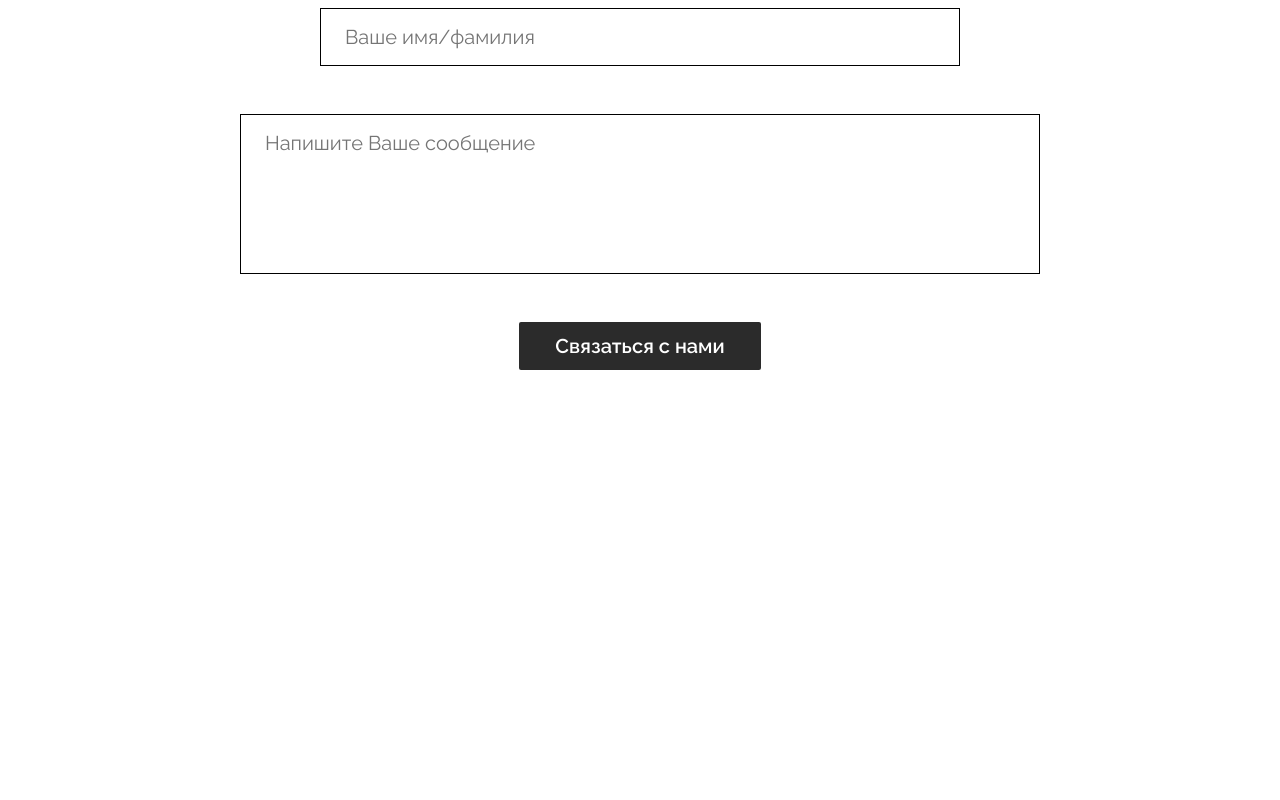
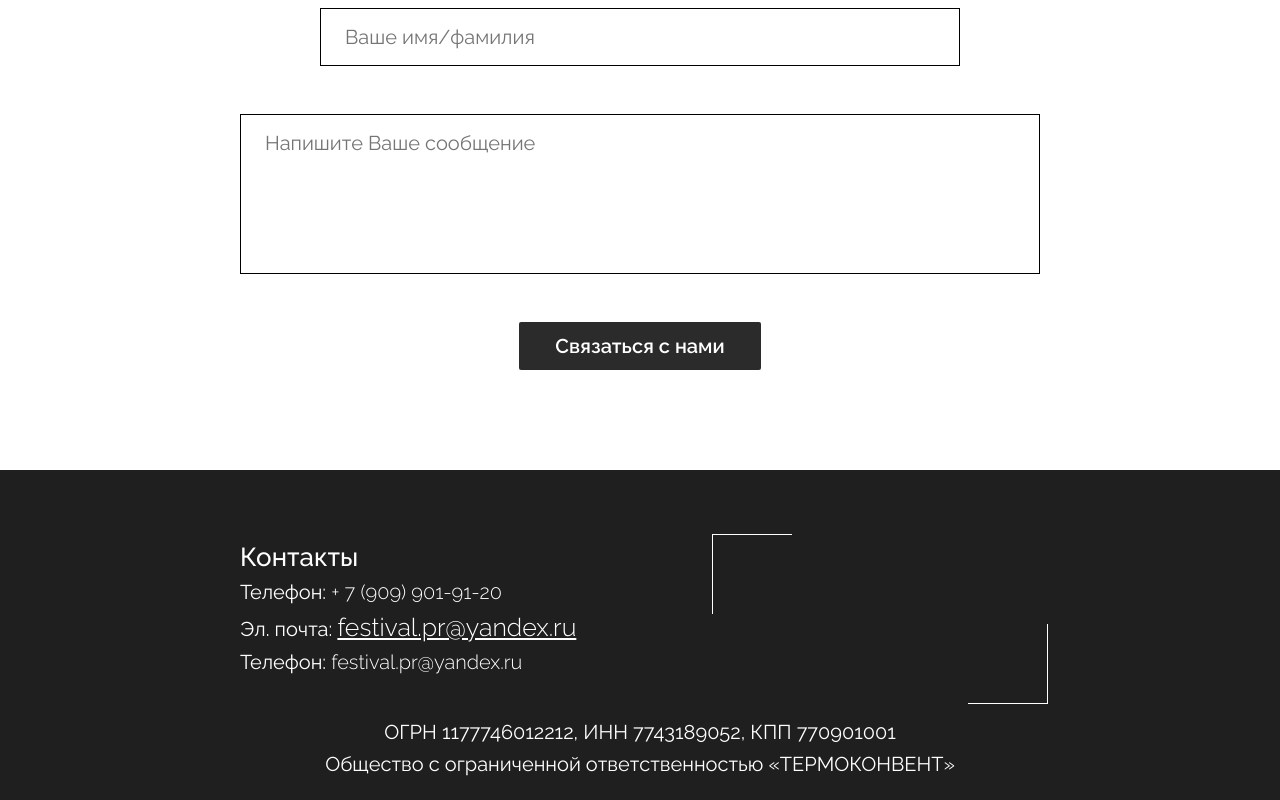
Before and after one commit to dapzer/trk, a plain HTML site: page index.html in a window 1280 px wide. Shown: the part 2754-3554 px from the top of the page. Before the commit the page ends 3224 px from the top, so only its background shows below. Drawn offline with Linux system fonts and the light colour scheme; a web font is replaced by a local one.

Commit message:
feat: add footer

```diff
--- a/css/main.css
+++ b/css/main.css
@@ -10,6 +10,7 @@
 @import './sections/about.css';
 @import './sections/services.css';
 @import './sections/contactUs.css';
+@import './sections/footer.css';
 
 
 /*Layout*/
@@ -22,11 +23,11 @@ body {
   display: flex;
   flex-direction: column;
   min-height: 100%;
-  padding-bottom: 100px;
 }
 
 main {
   flex: 1 1 auto;
+  margin-bottom: 100px;
 }
 
 /* Плавный скролл */
--- /dev/null
+++ b/css/sections/footer.css
@@ -0,0 +1,88 @@
+.footer {
+  background-color: var(--c-primary);
+}
+
+.footer h4,
+.footer p {
+  color: var(--c-secondary);
+
+}
+
+.footer .container {
+  max-width: calc(800px + calc(var(--s-indent) * 2));;
+  padding-top: 72px;
+  padding-bottom: 24px;
+}
+
+.footer__content {
+  display: flex;
+  justify-content: space-between;
+  gap: 70px;
+  padding-bottom: 24px;
+  flex-wrap: wrap;
+
+  /*align-items: center;*/
+}
+
+.footer__contacts {
+  display: flex;
+  flex-direction: column;
+  gap: 8px;
+}
+
+.footer__contacts .list {
+  list-style-type: none;
+  gap: 8px;
+  color: var(--c-secondary);
+}
+
+.footer__contacts a,
+.footer__contacts span {
+  color: var(--c-secondary);
+  font-weight: var(--fw-light);
+}
+
+.footer__contacts a {
+  text-decoration: underline;
+}
+
+.footer__contacts a:hover {
+  color: var(--c-secondary);
+}
+
+.footer__map,
+.footer__map iframe {
+  max-width: 320px;
+  max-height: 185px;
+  width: 100%;
+  height: 100%;
+}
+
+.footer .bracket {
+  margin: unset;
+}
+
+.footer .bracket:after {
+  border-color: var(--c-secondary);
+  bottom: -8px;
+  right: -8px;
+}
+
+.footer .bracket:nth-child(1):after {
+  border-color: var(--c-secondary);
+  transform: rotate(-180deg);
+  top: -8px;
+  left: -8px;
+}
+
+.footer__org-info {
+  display: flex;
+  flex-direction: column;
+  gap: 8px;
+  align-items: center;
+  justify-content: center;
+}
+
+.footer__org-info p {
+  text-align: center;
+}
--- a/css/typography.css
+++ b/css/typography.css
@@ -17,6 +17,14 @@ h2,
 h3,
 .h3 {
   font-size: var(--fs-h3);
+  font-weight: var(--fw-medium);
+  color: var(--c-text);
+}
+
+
+h4,
+.h4 {
+  font-size: var(--fs-h4);
   font-weight: var(--fw-medium);
   color: var(--c-text);
 }
--- a/css/variables.css
+++ b/css/variables.css
@@ -16,6 +16,7 @@
   --fs-h1: 2em;
   --fs-h2: 1.25em;
   --fs-h3: 1.25em;
+  --fs-h4: 1.625em;
   --fs-p: 1.25em;
   --fs-span: 1em;
 
--- a/index.html
+++ b/index.html
@@ -87,8 +87,10 @@
         <h3>SММ продвижение в социальных сетях</h3>
         <p>Выводим в топы по ключевым запросам, что позволяет увеличить продажи, продвинуть публикации и повысить
           узнаваемость бренда</p>
-        <p>SMM– маркетинг в соцсетях. Благодаря соцсетям связь с целевой аудиторией (ЦА) стала гораздо более многослойной.
-          Если в современном маркетинге не использовать возможности соцсетей, это сильно ограничит масштаб и эффективность
+        <p>SMM– маркетинг в соцсетях. Благодаря соцсетям связь с целевой аудиторией (ЦА) стала гораздо более
+          многослойной.
+          Если в современном маркетинге не использовать возможности соцсетей, это сильно ограничит масштаб и
+          эффективность
           рекламной кампании, да и бизнеса в целом.
         </p>
         <div class="bracket"></div>
@@ -99,7 +101,8 @@
         <p>Увеличим продажи бизнеса за счет широкого охвата целевой аудитории в социальных сетях</p>
         <p>Таргетированная реклама— это объявления различных типов (текстовые, фото, видео) в соцсетях. Особенность
           таргетированной рекламы в том, что она показывается пользователям, которые соответствуют заданным
-          характеристикам. Это могут быть пол, возраст, географическое положение, интересы, поведение. При этом некоторые
+          характеристикам. Это могут быть пол, возраст, географическое положение, интересы, поведение. При этом
+          некоторые
           рекламные системы показывают объявления пользователям, которые с большей вероятностью совершат действие,
           указанное в качестве цели кампании.
           Таргетированная реклама может побудить пользователя перейти по ссылке на сайт, совершить покупку, оставить
@@ -113,7 +116,8 @@
         <p>Проведем оценку и предложим предложения по доработке стратегии ведения социальных сетей, так как в его основе
           лежит возможности социальных сетей и Интернета в целом</p>
         <p>В условиях современного рынка сообщество в социальных сетях по праву считается лицом и душой кампании. Вот
-          почему качественное и грамотное ведение страницы так важно для любого успешного бизнеса. Создали контент, но он
+          почему качественное и грамотное ведение страницы так важно для любого успешного бизнеса. Создали контент, но
+          он
           не увеличивает клиентской базы? Или Вы чувствуете, что не до конца используете потенциал бизнес-страницы? Мы
           сможем помочь, путем проведения аудита и разработке рекомендаций.
         </p>
@@ -132,18 +136,39 @@
     </div>
 
     <form action="https://formsubmit.co/danilavoronkov2002@gmail.com" method="POST">
-      <input placeholder="Ваш e-mail" type="email" name="email" />
-      <input placeholder="Ваше имя/фамилия" type="text" name="name" />
+      <input placeholder="Ваш e-mail" type="email" name="email"/>
+      <input placeholder="Ваше имя/фамилия" type="text" name="name"/>
       <textarea class="input" placeholder="Напишите Ваше сообщение" name="message"></textarea>
       <button type="submit">Связаться с нами</button>
     </form>
-
   </section>
-
-
 </main>
 
-<footer></footer>
+<footer class="footer">
+  <div class="container">
+    <div class="footer__content">
+      <div class="footer__contacts">
+        <h4>Контакты</h4>
+
+        <ul class="list">
+          <li>Телефон: <span>+ 7 (909) 901-91-20</span></li>
+          <li>Эл. почта: <a href="mailto: festival.pr@yandex.ru">festival.pr@yandex.ru</a></li>
+          <li>Телефон: <span>festival.pr@yandex.ru</span></li>
+        </ul>
+      </div>
+      <div class="footer__map">
+        <div class="bracket"></div>
+        <iframe src="https://yandex.ru/map-widget/v1/?um=constructor%3Ab5e78716cf59e1f3693f43763f8e7cd59337d2eaf4e0334a14e47707bbee7ae3&amp;source=constructor"
+                frameborder="0"></iframe>
+        <div class="bracket"></div>
+      </div>
+    </div>
+    <div class="footer__org-info">
+      <p>ОГРН 1177746012212, ИНН 7743189052, КПП 770901001</p>
+      <p>Общество с ограниченной ответственностью «ТЕРМОКОНВЕНТ»</p>
+    </div>
+  </div>
+</footer>
 
 </body>
 </html>
```
